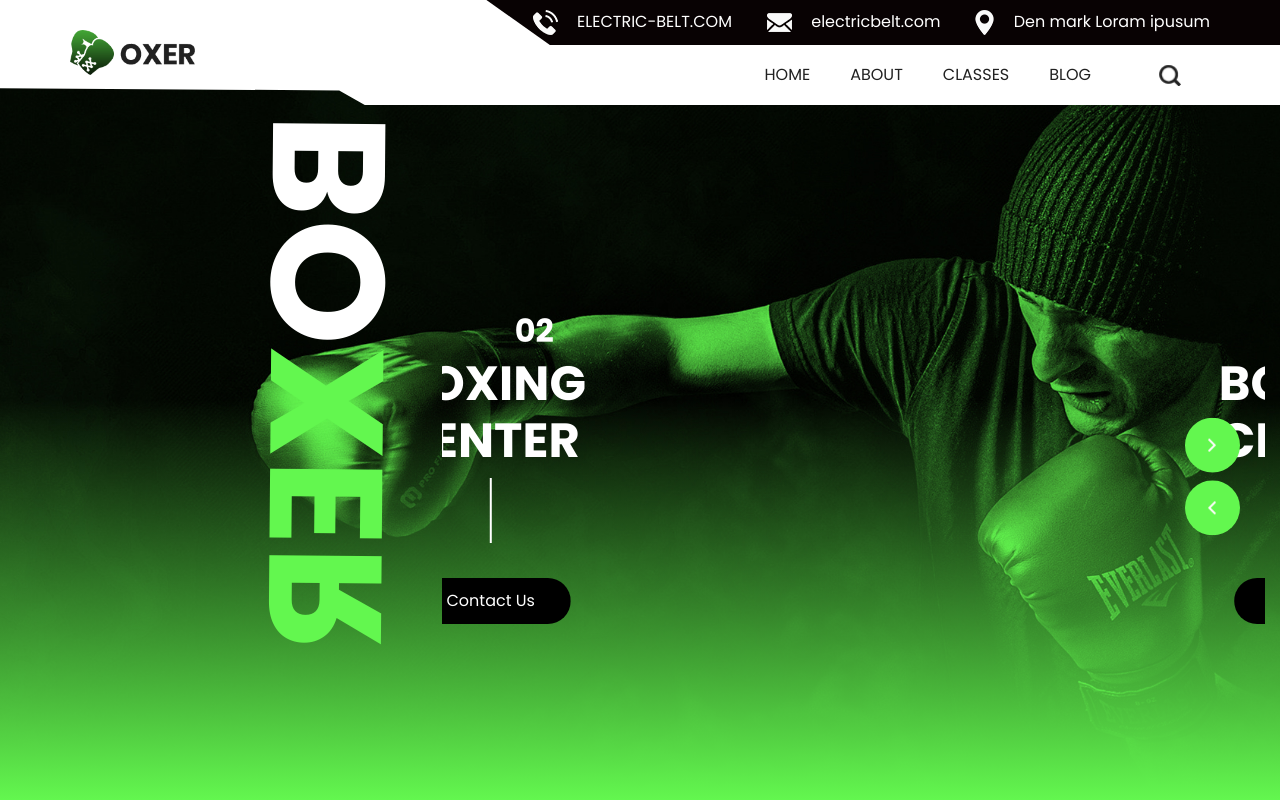
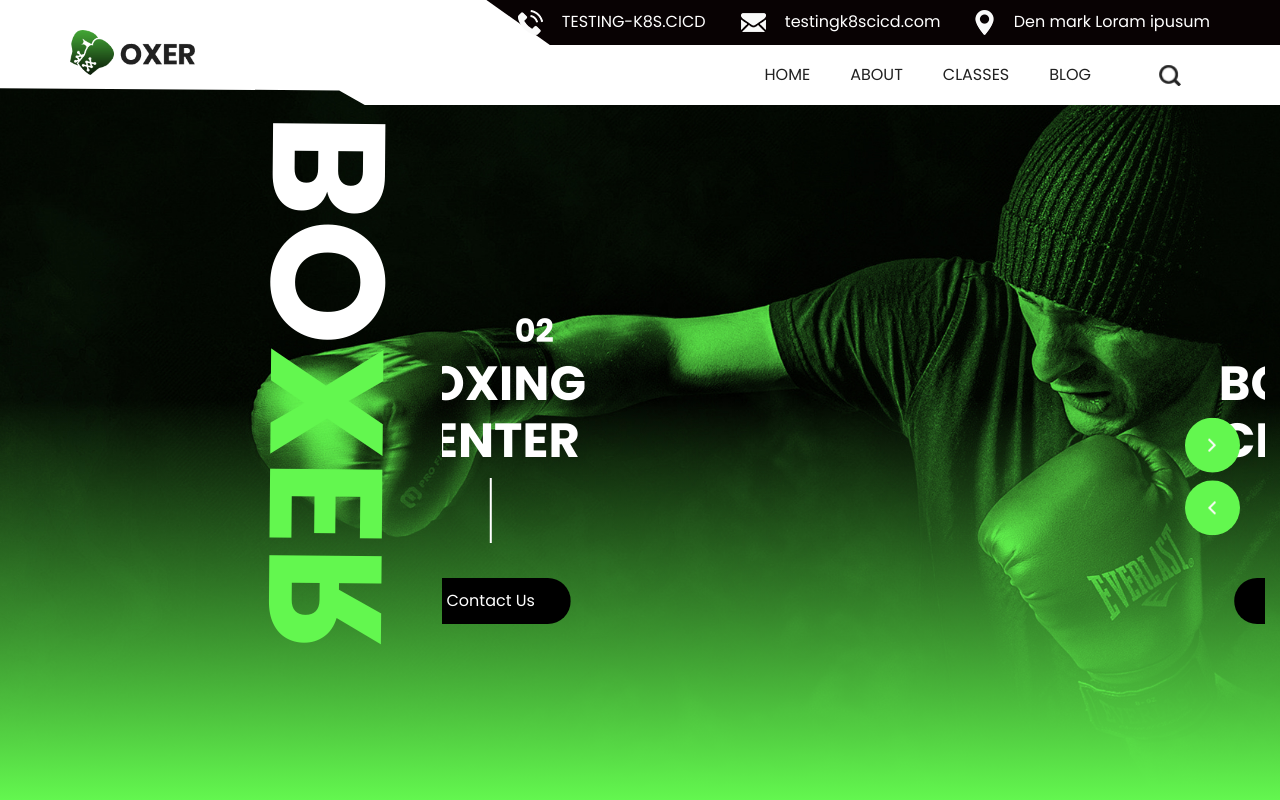
Before and after one commit to ityourwayroby/marketvector, a plain HTML site: page marketvector-html/index.html in a window 1280 px wide. Shown: the top 800 px of the page. Drawn offline with nearby package versions, Linux system fonts and the light colour scheme; some packages are replaced by stand-ins of ours; a web font is replaced by a local one.

Commit message:
Update index.html

```diff
--- a/marketvector-html/index.html
+++ b/marketvector-html/index.html
@@ -43,13 +43,13 @@
                 <li class="">
                   <a class="" href="">
                     <img src="images/telephone.png" alt="" />
-                    <span>ELECTRIC-BELT.COM</span>
+                    <span>TESTING-K8S.CICD</span>
                   </a>
                 </li>
                 <li class="">
                   <a class="" href="">
                     <img src="images/mail.png" alt="" />
-                    <span>electricbelt.com</span>
+                    <span>testingk8scicd.com</span>
                   </a>
                 </li>
                 <li class="">
```
